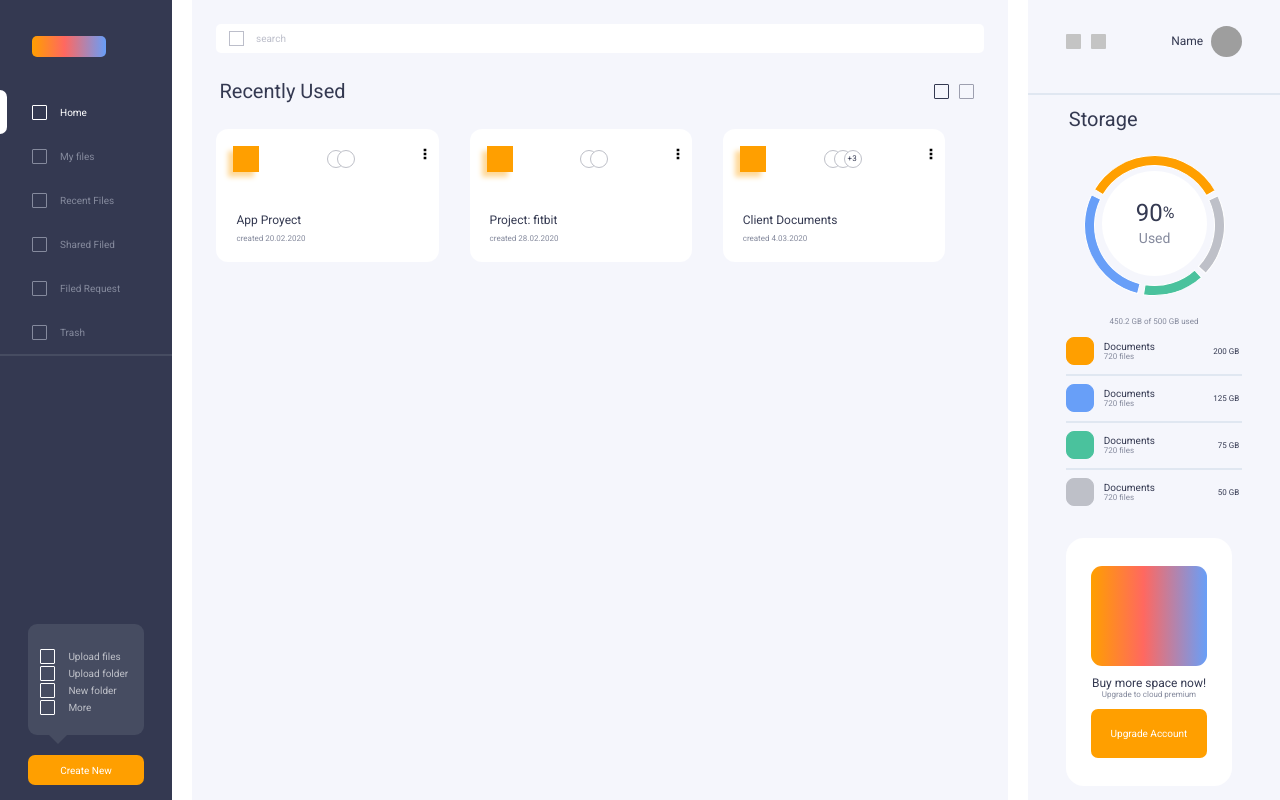
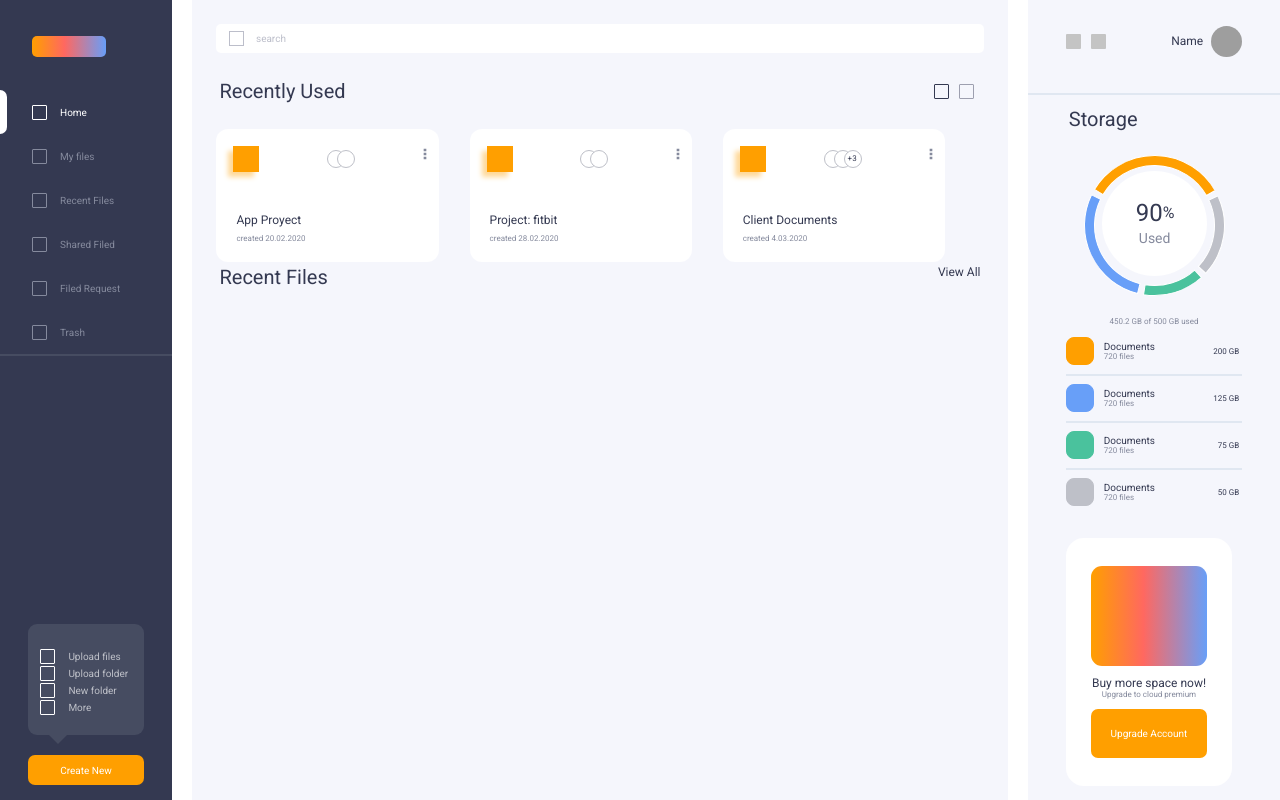
Before and after one commit to gerardotamo/Nerdery-Layout-Challenge, a React (Create React App) app: page / in a window 1280 px wide. Built offline with nearby package versions, Linux system fonts and the light colour scheme; grey boxes are pictures that could not be loaded.

Commit message:
feat: add interface to recently files into home page

```diff
--- a/src/components/RecentlyCard/RecentlyCard.tsx
+++ b/src/components/RecentlyCard/RecentlyCard.tsx
@@ -43,7 +43,7 @@ export const RecentlyCard = ({ data }: Props) => {
         >
             <style.Content>
                 <style.View style={{position:'absolute', right: '5px', cursor:'pointer'}}>
-                    <BiDotsVertical />
+                    <BiDotsVertical color={BaseColor.inactiveGrayColor} />
                 </style.View>
                 <style.View style={{
                     flexDirection: 'column',
--- a/src/components/aside/Aside.tsx
+++ b/src/components/aside/Aside.tsx
@@ -33,7 +33,7 @@ const Aside = () => {
 
 
   return (
-    <style.Content color={BaseColor.fieldColor}>
+    <style.Content>
       <style.View>
         <div style={{ display: 'flex' }}>
           <Rectangule backgroundColor={BaseColor.grayColor} borderRadius={1}
--- a/src/config/color.tsx
+++ b/src/config/color.tsx
@@ -9,10 +9,15 @@ const BlueColor = {
     bluePrimaryColor: "#689FF8"
 }
 
+const RedColor ={
+    redPrimaryColor: "#FF6860"
+}
+
 const BaseColor = {
     ...GreenColor,
     ...OrangeColor,
     ...BlueColor,
+    ...RedColor,
     primaryColor: "#343951",
     whiteColor: "#FFFFFF",
     grayColor: "#C4C4C4",
--- a/src/pages/home/Home.tsx
+++ b/src/pages/home/Home.tsx
@@ -8,9 +8,15 @@ import * as style from './style'
 const Home = () => {
 
   const recentlyOpen = [
-    {id: 0, name: "App Proyect", created: "20.02.2020", open: 2},
-    {id: 1, name: "Project: fitbit", created: "28.02.2020", open: 2},
-    {id: 2, name: "Client Documents", created: "4.03.2020", open: 4},
+    { id: 0, name: "App Proyect", created: "20.02.2020", open: 2 },
+    { id: 1, name: "Project: fitbit", created: "28.02.2020", open: 2 },
+    { id: 2, name: "Client Documents", created: "4.03.2020", open: 4 },
+  ]
+  const recentlyFyles = [
+    { id: 0, name: "Travel Landing Page", members: 5, last_modified: "Mar 8, 2020", color: BaseColor.orangePrimaryColor },
+    { id: 1, name: "True Photos", members: 12, last_modified: "Mar 8, 2020", color: BaseColor.greenPrimaryColor},
+    { id: 2, name: "Dashboard Structure", members: 10, last_modified: "Mar 9, 2020", color: BaseColor.redPrimaryColor},
+    { id: 3, name: "Character Illustration", members: 3, last_modified: "Mar 10, 2020", color: BaseColor.orangePrimaryColor},
   ]
 
   return (
@@ -42,14 +48,22 @@ const Home = () => {
         </style.View>
       </style.View>
 
-      <style.View style={{flexFlow: 'row wrap'}}>
-          {
-            recentlyOpen.map((item, index) =>{
-              return(
-                <RecentlyCard data={item}/>
-              )
-            })
-          }
+      <style.View style={{ flexFlow: 'row wrap' }}>
+        {
+          recentlyOpen.map((item, index) => {
+            return (
+              <RecentlyCard data={item} />
+            )
+          })
+        }
+      </style.View>
+      <style.View style={{justifyContent:'space-between'}}>
+        <Text color={BaseColor.primaryColor} size={20}>
+          Recent Files
+        </Text>
+        <Text color={BaseColor.primaryColor} size={12}>
+          View All
+        </Text>
       </style.View>
     </style.Content>
   )
```
Also changed, not shown: src/interfaces/recentlyFiles.tsx (added, +7 -0 lines).
